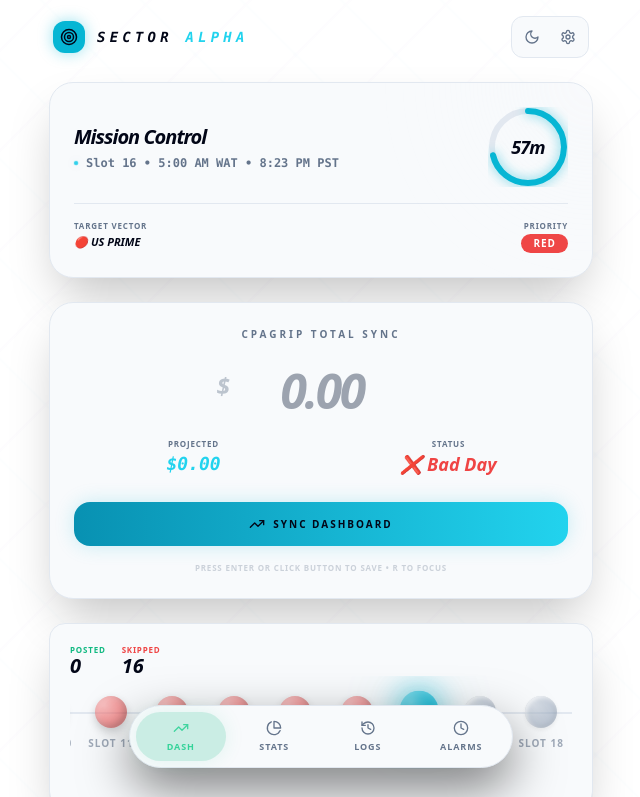
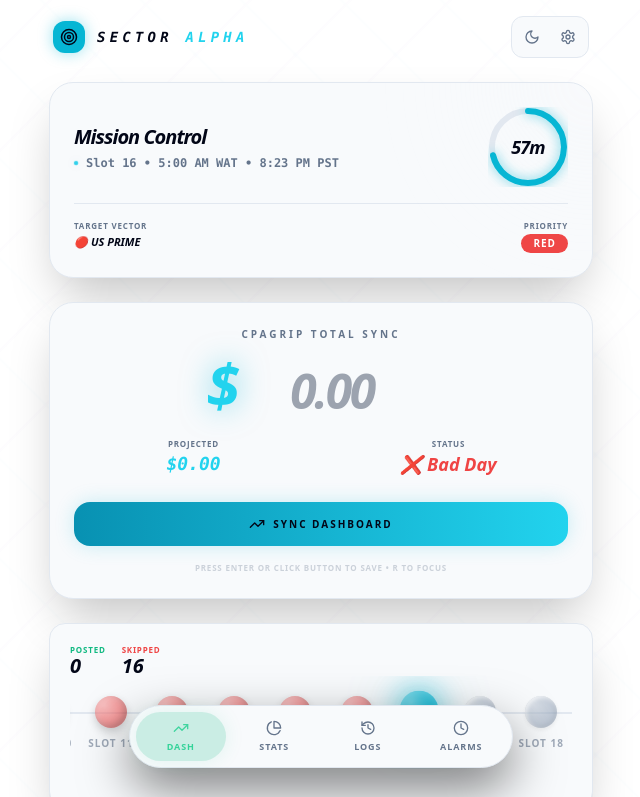
Before and after one commit to ofonn/stats-cpa, a React (Vite) app: page / in a window 1280 px wide. Shown: the top 797 px of the page, without its empty margins (319-959 px from the left). Built offline with nearby package versions, Linux system fonts and the light colour scheme.

Commit message:
fix(crash): safeguard logs viewer and polish input ui

```diff
--- a/src/App.jsx
+++ b/src/App.jsx
@@ -1748,8 +1748,8 @@ export default function App() {
 
                 <div className="relative flex justify-center items-center gap-1 mb-4 h-16">
                   <span
-                    className="text-2xl font-black italic mb-2"
-                    style={{ color: "var(--text-dim)", opacity: 0.4 }}
+                    className="text-6xl font-black italic mb-3 text-cyan-400 drop-shadow-[0_0_15px_rgba(6,182,212,0.5)]"
+                    style={{ opacity: 1 }}
                   >
                     $
                   </span>
@@ -3012,7 +3012,7 @@ export default function App() {
                             {new Date(date).toLocaleDateString()}
                           </p>
                           <p className="text-2xl font-black italic text-cyan-400 font-mono tracking-tighter">
-                            ${stats.revenue.toFixed(2)}
+                            ${(stats.revenue || 0).toFixed(2)}
                           </p>
                         </div>
                         <div className="text-right space-y-2">
@@ -3127,7 +3127,7 @@ export default function App() {
                             </p>
                             <div className="flex justify-center">
                               <MiniLineChart
-                                data={stats.logs.map((l) => ({
+                                data={(stats.logs || []).map((l) => ({
                                   value: l.revenue || 0,
                                   label: `S${l.slot}`,
                                 }))}
```
